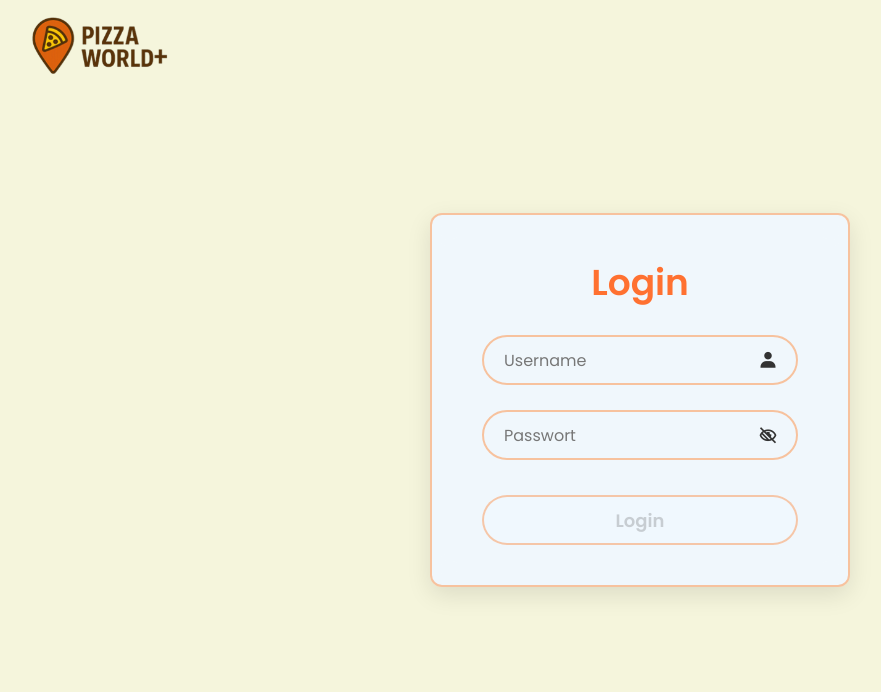
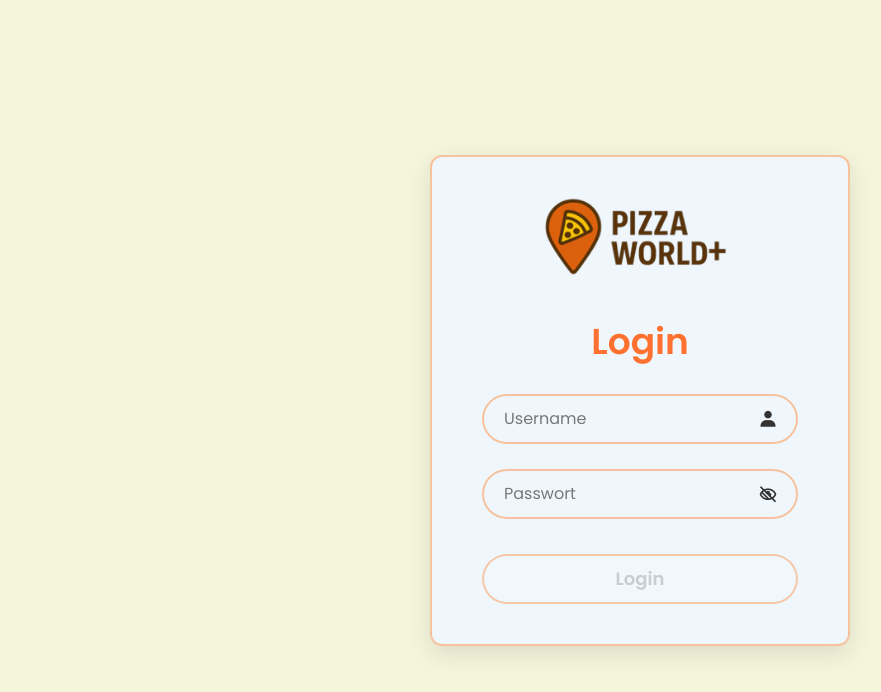
Before and after one commit to smajli7/PizzaWorld, an Angular app in the folder PizzaWorld+/frontend/: page /login in a window 1280 px wide. Shown: the top 692 px of the page, without its empty margins (0-881 px from the left). Built offline with nearby package versions, Linux system fonts and the light colour scheme.

Commit message:
Logo Zentriert

```diff
--- a/PizzaWorld+/frontend/src/app/pages/login/login.component.html
+++ b/PizzaWorld+/frontend/src/app/pages/login/login.component.html
@@ -1,13 +1,18 @@
-<!-- Logo-Leiste -->
-<div class="container">
-
-  <a routerLink="/">
-    <img class="logo" src="/assets/images/logo.png" alt="PizzaWorld Logo" />
-  </a>
-</div>
+<!-- Login-Template (login.component.html) -->
 
 <!-- Login-Box -->
 <div class="wrapper">
+  <!-- Logo in der Box -->
+  <div class="logo-container">
+    <a routerLink="/">
+      <img
+        class="form-logo"
+        src="/assets/images/logo.png"
+        alt="PizzaWorld Logo"
+      />
+    </a>
+  </div>
+
   <!-- Angular-Reactive-Form -->
   <form [formGroup]="form" (ngSubmit)="onSubmit()" novalidate>
     <h1>Login</h1>
@@ -38,15 +43,21 @@
         class="bx"
         [ngClass]="showPassword ? 'bxs-show' : 'bx-low-vision'"
         (click)="togglePassword()"
-        style="cursor: pointer"
+        title="Passwort anzeigen/verstecken"
       ></i>
     </div>
 
     <!-- Absenden -->
-    <button class="btn" type="submit" [disabled]="form.invalid">Login</button>
+    <button class="btn" type="submit" [disabled]="form.invalid">
+      Login
+    </button>
 
     <!-- Rückmeldungen vom Server -->
-    <div *ngIf="successMsg" class="alert alert-success">{{ successMsg }}</div>
-    <div *ngIf="errorMsg" class="alert alert-danger">{{ errorMsg }}</div>
+    <div *ngIf="successMsg" class="alert alert-success">
+      {{ successMsg }}
+    </div>
+    <div *ngIf="errorMsg" class="alert alert-danger">
+      {{ errorMsg }}
+    </div>
   </form>
 </div>
--- a/PizzaWorld+/frontend/src/app/pages/login/login.component.scss
+++ b/PizzaWorld+/frontend/src/app/pages/login/login.component.scss
@@ -4,9 +4,9 @@
 
 * {
   box-sizing: border-box;
-  font-family: 'Poppins', sans-serif;
   margin: 0;
   padding: 0;
+  font-family: 'Poppins', sans-serif;
 }
 
 :host {
@@ -14,106 +14,91 @@
   justify-content: center;
   align-items: center;
   min-height: 100vh;
-  overflow: hidden;
   background-color: rgb(245, 245, 220);
   animation: fadeInPage 0.8s ease-out;
-}
 
   @keyframes fadeInPage {
     from { opacity: 0; transform: translateY(20px); }
     to   { opacity: 1; transform: translateY(0); }
   }
-
-/* ==== Kopfzeile / Logo ==== */
-.container {
-  position: absolute;
-  top: 16px;
-  left: 32px;
-  right: 32px;
-  display: flex;
-  align-items: center;
-  font-size: 24px;
-  text-shadow: 2px 2px 4px rgba(0, 0, 0, 0.2);
-  z-index: 10;
 }
 
-.logo {
-  height: 60px;
-  transition: transform 0.3s;
-}
-.logo:hover {
-  transform: scale(1.05);
-}
-
-/* ==== Login-Box mit Formular ==== */
 .wrapper {
-  position: relative;
   width: 420px;
-  background-color: rgba(240, 248, 255, 0.9); /* etwas Glass-Look */
+  padding: 40px 50px;
+  background-color: rgba(240, 248, 255, 0.9);
   border: 2px solid rgba(255, 113, 19, 0.4);
   backdrop-filter: blur(15px);
   box-shadow: 0 8px 24px rgba(0, 0, 0, 0.1);
   border-radius: 12px;
-  padding: 40px 50px;
   color: #333;
   animation: fadeInCard 0.6s ease-out;
-}
 
   @keyframes fadeInCard {
     from { opacity: 0; transform: scale(0.95); }
     to   { opacity: 1; transform: scale(1); }
   }
 
-.wrapper h1 {
+  .logo-container {
+    text-align: center;
+    margin-bottom: 30px;
+
+    .form-logo {
+      height: 80px;
+      transition: transform 0.3s ease;
+      &:hover {
+        transform: scale(1.05);
+      }
+    }
+  }
+
+  h1 {
     text-align: center;
     font-size: 36px;
     margin-bottom: 20px;
     color: #ff7131;
   }
 
-/* ==== Input-Felder ==== */
   .input-box {
     position: relative;
-  width: 100%;
     margin: 25px 0;
-}
 
-.input-box input {
+    input {
       width: 100%;
       height: 50px;
       background: transparent;
       border: 2px solid rgba(255, 113, 19, 0.4);
       border-radius: 40px;
+      padding: 0 45px 0 20px;
       font-size: 16px;
       color: #333;
-  padding: 0 45px 0 20px;
       outline: none;
       transition: border-color 0.3s, box-shadow 0.3s;
-}
 
-.input-box input::placeholder {
+      &::placeholder {
         color: #777;
       }
-
-.input-box input:focus {
+      &:focus {
         border-color: #ff7131;
         box-shadow: 0 0 8px rgba(255, 113, 19, 0.4);
       }
+    }
 
-.input-box i {
+    i {
       position: absolute;
       right: 20px;
       top: 50%;
       transform: translateY(-50%);
+      font-size: 20px;
       cursor: pointer;
-  font-size: 20px;
       transition: transform 0.25s ease;
-}
-.input-box i:active {
+
+      &:active {
         transform: translateY(-50%) scale(1.2) rotate(20deg);
       }
+    }
+  }
 
-/* ==== Login-Button ==== */
   .btn {
     width: 100%;
     height: 50px;
@@ -121,35 +106,33 @@
     background: aliceblue;
     border: 2px solid rgba(255, 113, 19, 0.6);
     border-radius: 40px;
+    font-size: 18px;
+    font-weight: 600;
     cursor: pointer;
-  font-weight: 600;
-  font-size: 18px;
     transition: transform 0.2s, box-shadow 0.3s;
-}
-.btn:disabled {
+
+    &:disabled {
       opacity: 0.6;
       cursor: not-allowed;
     }
-.btn:not(:disabled):hover {
+    &:not(:disabled):hover {
       transform: translateY(-2px);
       box-shadow: 0 6px 20px rgba(255, 113, 19, 0.2);
     }
+  }
 
-/* ==== Alerts ==== */
   .alert {
     margin-top: 16px;
     font-weight: 600;
     opacity: 0;
     animation: slideInAlert 0.4s forwards;
+
+    &.alert-success { color: #2e7d32; }
+    &.alert-danger  { color: #c62828; }
+
+    @keyframes slideInAlert {
+      from { opacity: 0; transform: translateY(-10px); }
+      to   { opacity: 1; transform: translateY(0); }
     }
-@keyframes slideInAlert {
-  to   { opacity: 1; transform: translateY(0); }
-  from { opacity: 0; transform: translateY(-10px); }
   }
-
-.alert-success {
-  color: #2e7d32; /* dunkelgrün */
 }
-.alert-danger {
-  color: #c62828; /* dunkelrot */
-}
```
Lines whose indentation alone changed are shown as unchanged.
